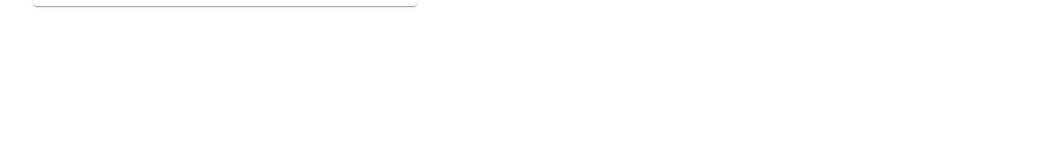
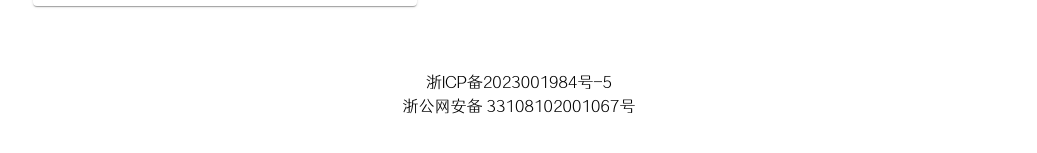
Before and after one commit to unknown-o/kagamine, a Nuxt app: page / in a window 1280 px wide. Shown: the part 883-1036 px from the top of the page, without its empty margins (121-1158 px from the left). Before the commit the page ends 913 px from the top, so only its background shows below. Built offline with nearby package versions, Linux system fonts and the light colour scheme.

Commit message:
feat: 新增页脚备案

```diff
--- a/app.vue
+++ b/app.vue
@@ -1,3 +1,23 @@
 <template>
-    <NuxtPage />
+  <NuxtPage />
+
+  <p style="margin: 40px; text-align: center">
+    <a
+      style="color: black"
+      href="https://beian.miit.gov.cn/"
+      rel="noopener"
+      target="_blank"
+    >
+      浙ICP备2023001984号-5
+    </a>
+    <br />
+    <a
+      style="color: black"
+      href="https://www.beian.gov.cn/portal/registerSystemInfo?recordcode=33108102001067"
+      rel="noopener"
+      target="_blank"
+    >
+      浙公网安备 33108102001067号
+    </a>
+  </p>
 </template>
```
